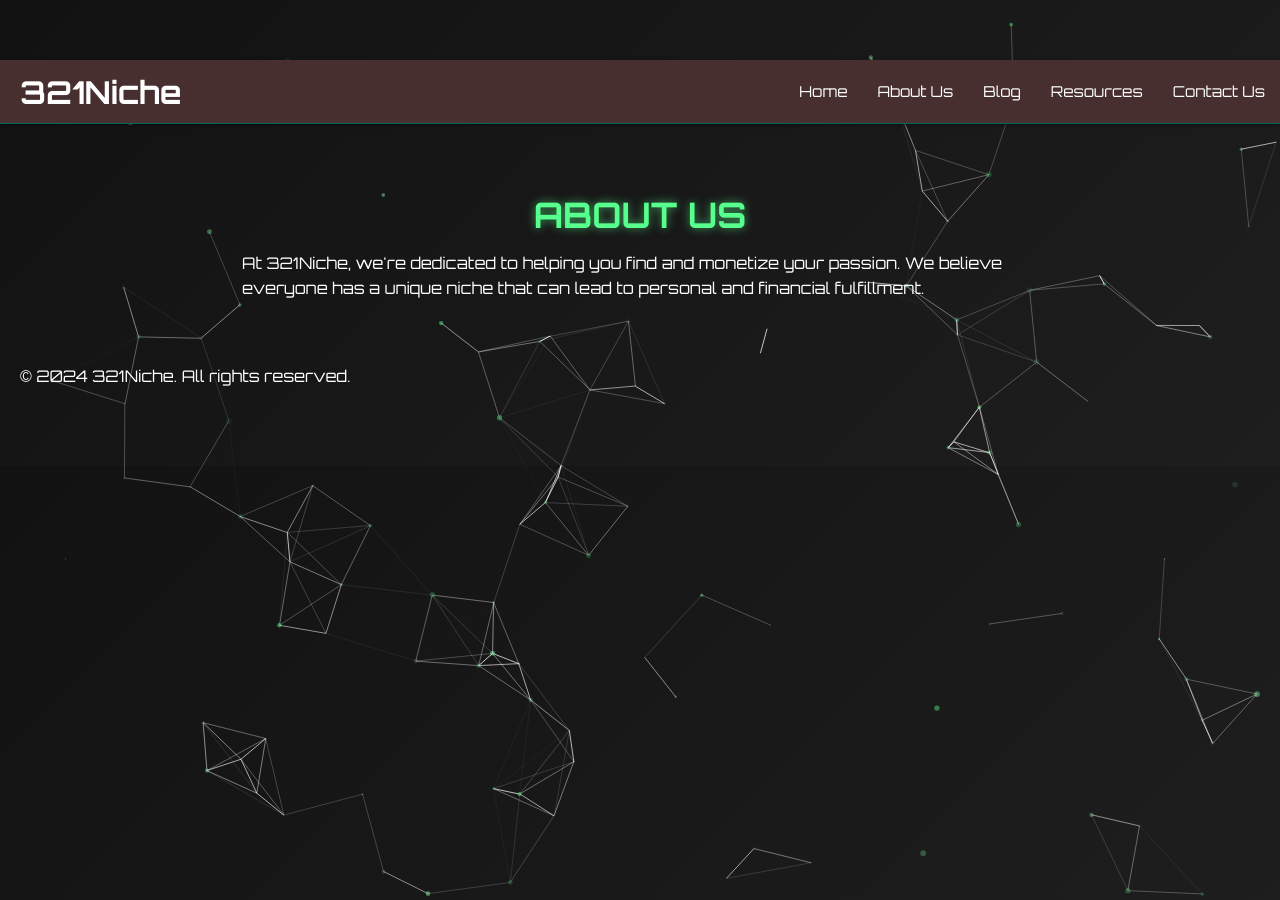
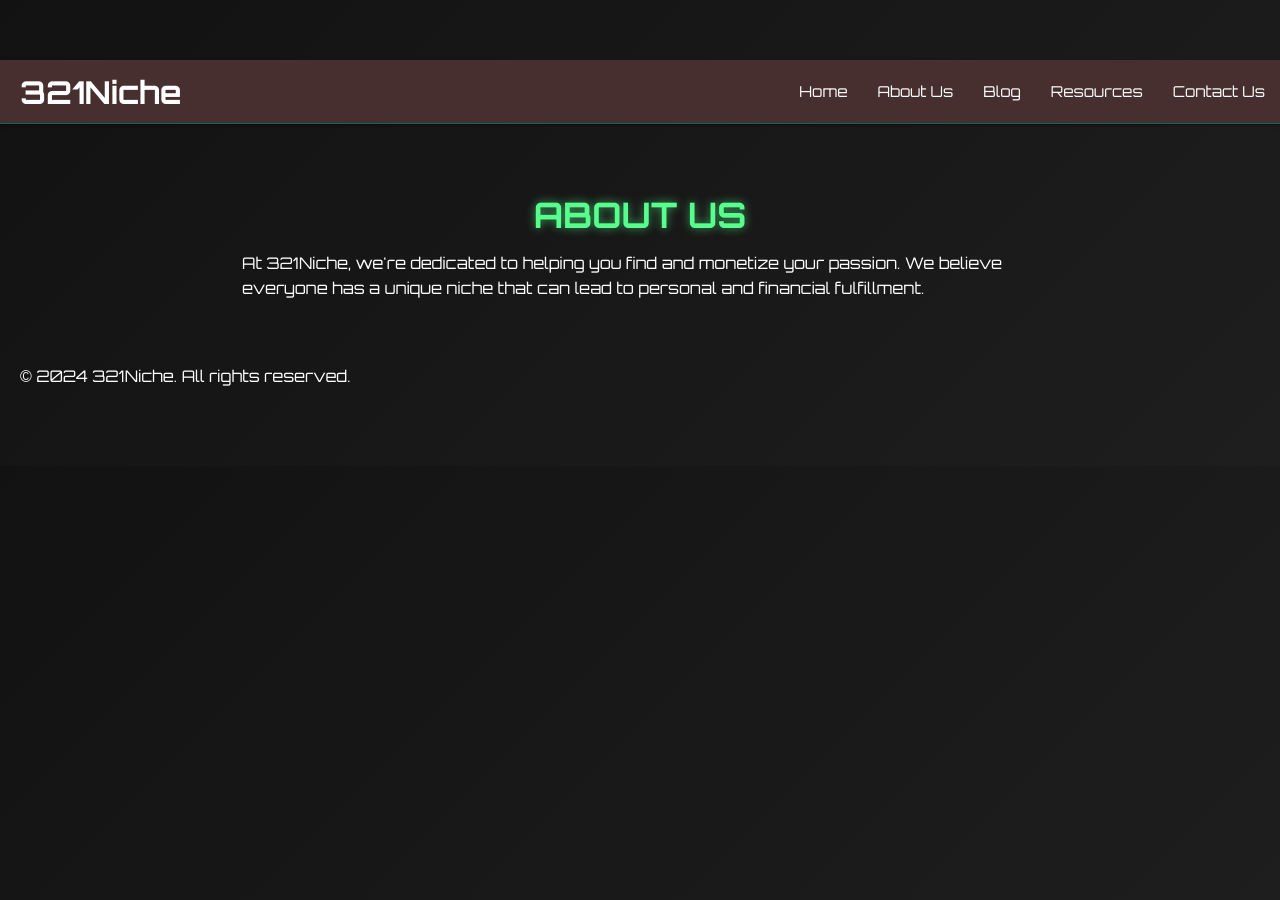
Before and after one commit to LifeUntainted/lifeuntainted.github.io, a Jekyll site: the page built from about.html, in a window 1280 px wide. Built offline with Jekyll 4.4.1, drawn with Linux system fonts in a browser that asks for light colours.

Commit message:
Update default.html

```diff
--- a/_layouts/default.html
+++ b/_layouts/default.html
@@ -199,8 +199,10 @@
   </style>
 </head>
 <body>
-  <!-- Interactive Background -->
-  <div id="particles-js"></div>
+  <!-- Interactive Background - Only if 'particles' flag is set to true in front matter -->
+  {% if page.particles == true %}
+    <div id="particles-js"></div>
+  {% endif %}
 
   <!-- Content Wrapper -->
   <div class="content-wrapper">
@@ -222,15 +224,11 @@
   <!-- Include Materialize JS -->
   <script src="https://cdnjs.cloudflare.com/ajax/libs/materialize/1.0.0/js/materialize.min.js"></script>
 
-  <!-- Include Particles.js -->
+  <!-- Include Particles.js only if 'particles' flag is set to true -->
+  {% if page.particles == true %}
   <script src="https://cdn.jsdelivr.net/npm/particles.js"></script>
-
-  <!-- Custom Scripts -->
   <script>
     document.addEventListener('DOMContentLoaded', function() {
-      // Initialize Materialize Components
-      M.AutoInit();
-
       // Initialize Particles.js
       particlesJS("particles-js", {
         "particles": {
@@ -280,5 +278,6 @@
       });
     });
   </script>
+  {% endif %}
 </body>
 </html>
```
